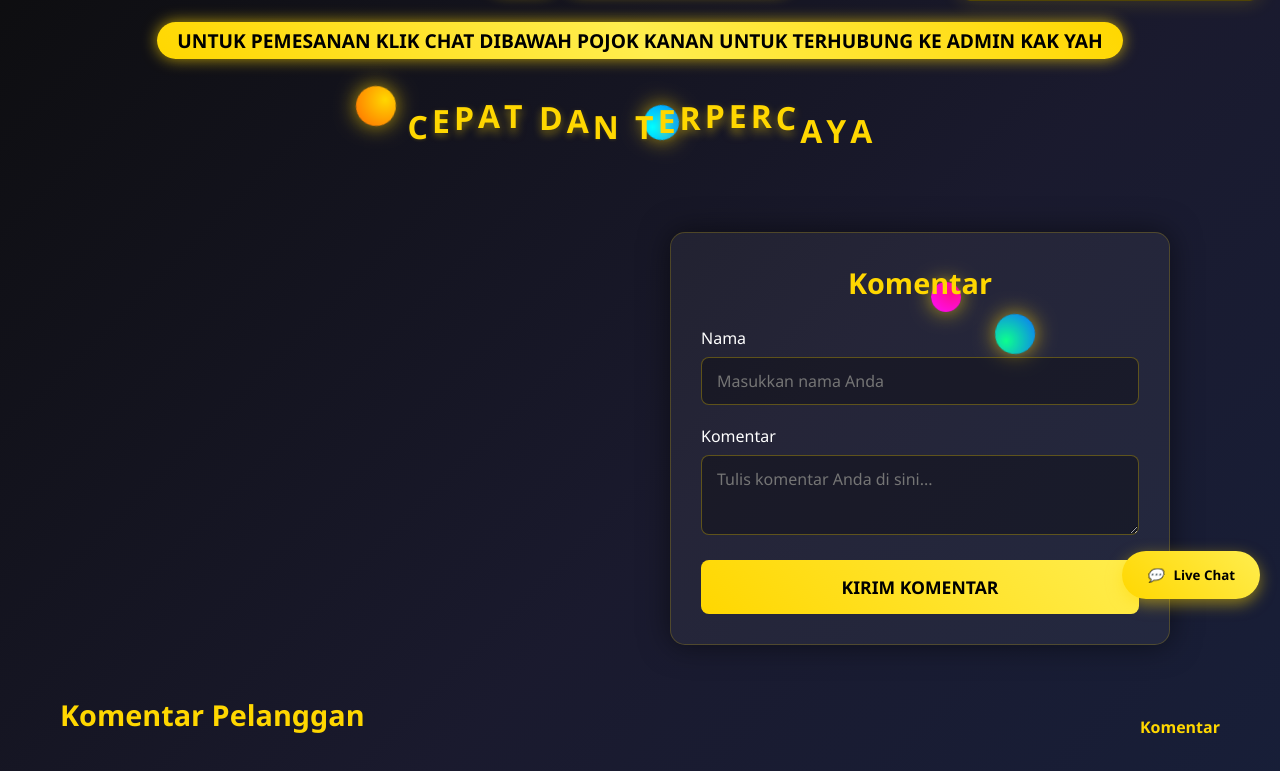
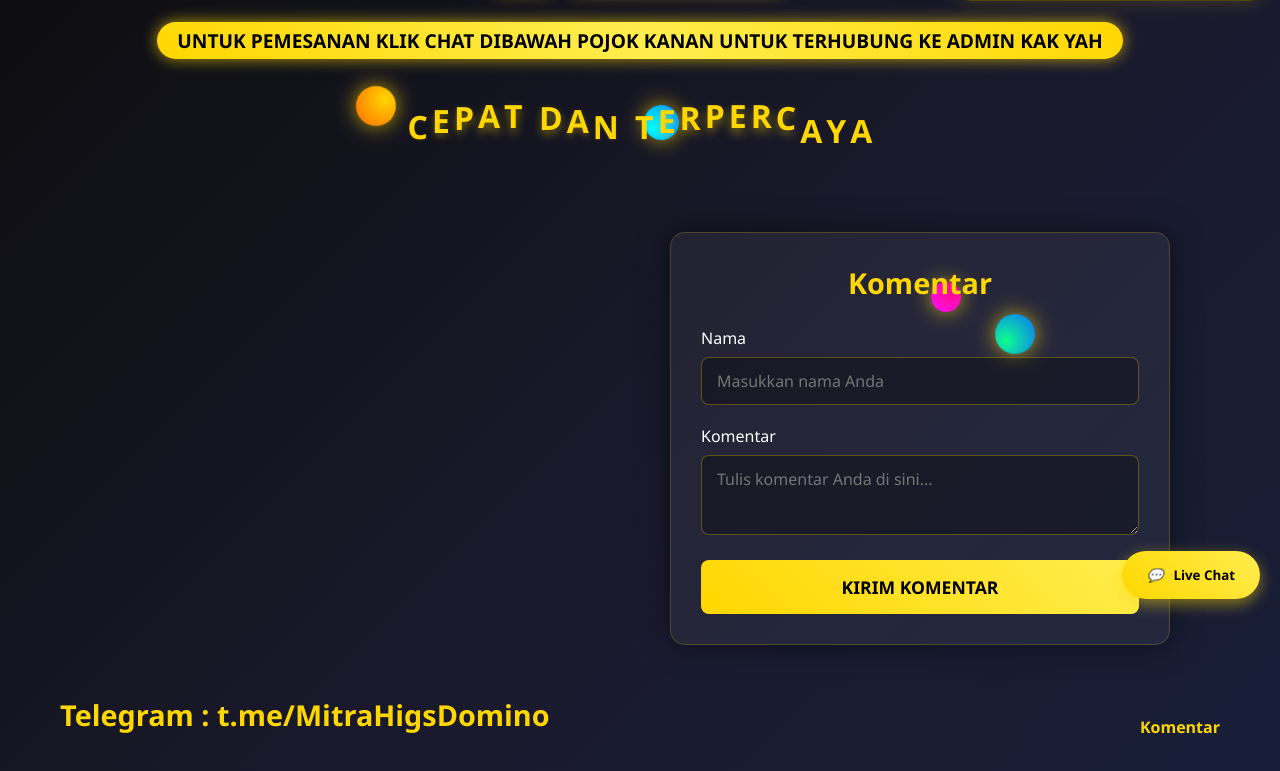
Before and after one commit to higsdomino2025/higs-domino-island, a plain HTML site: page index.html in a window 1280 px wide. Shown: the part 181-952 px from the top of the page. Drawn offline with Linux system fonts and the light colour scheme.

```diff
--- a/index.html
+++ b/index.html
@@ -463,7 +463,7 @@
 
         <section class="comments-section">
             <div class="comments-header">
-                <h2 class="section-title">Komentar Pelanggan</h2>
+                <h2 class="section-title">Telegram : t.me/MitraHigsDomino</h2>
                 <div class="comments-count">Komentar</div>
             </div>
             <div class="comments-list" id="commentsList"></div>
```
